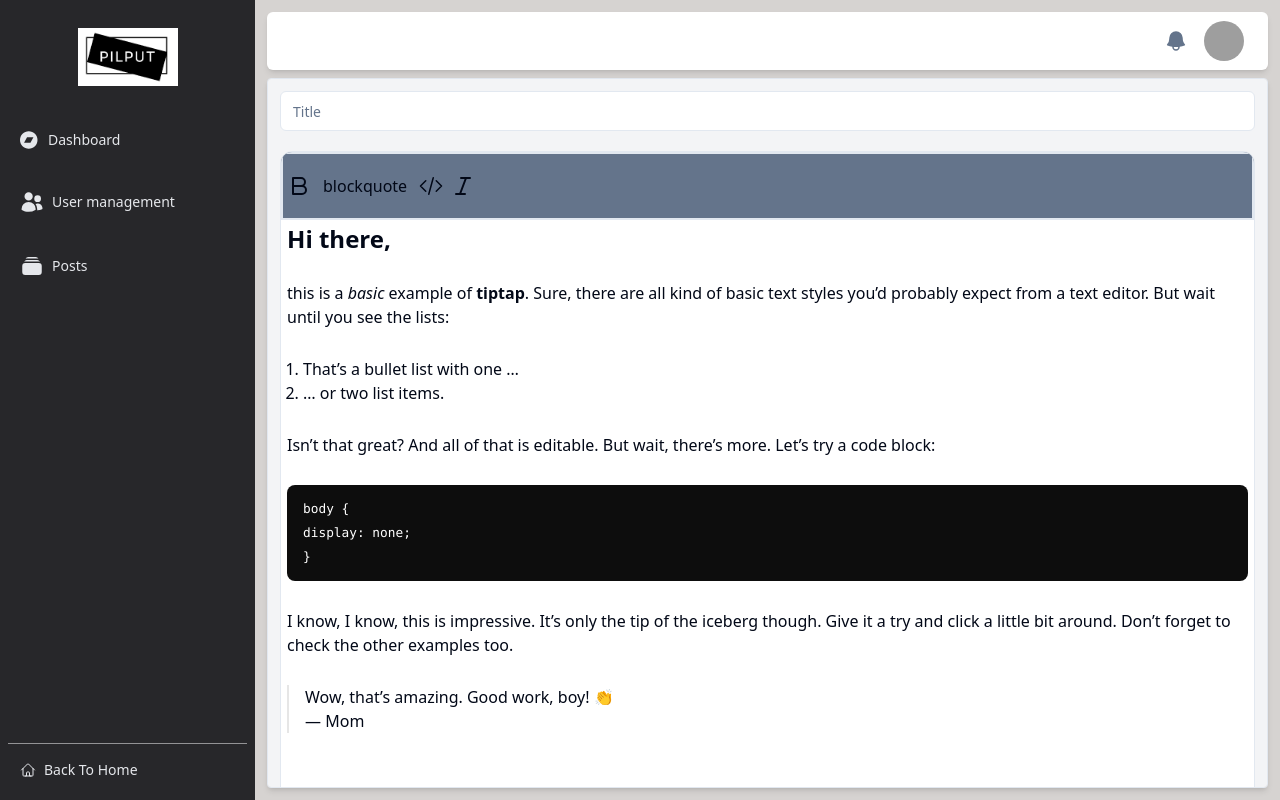
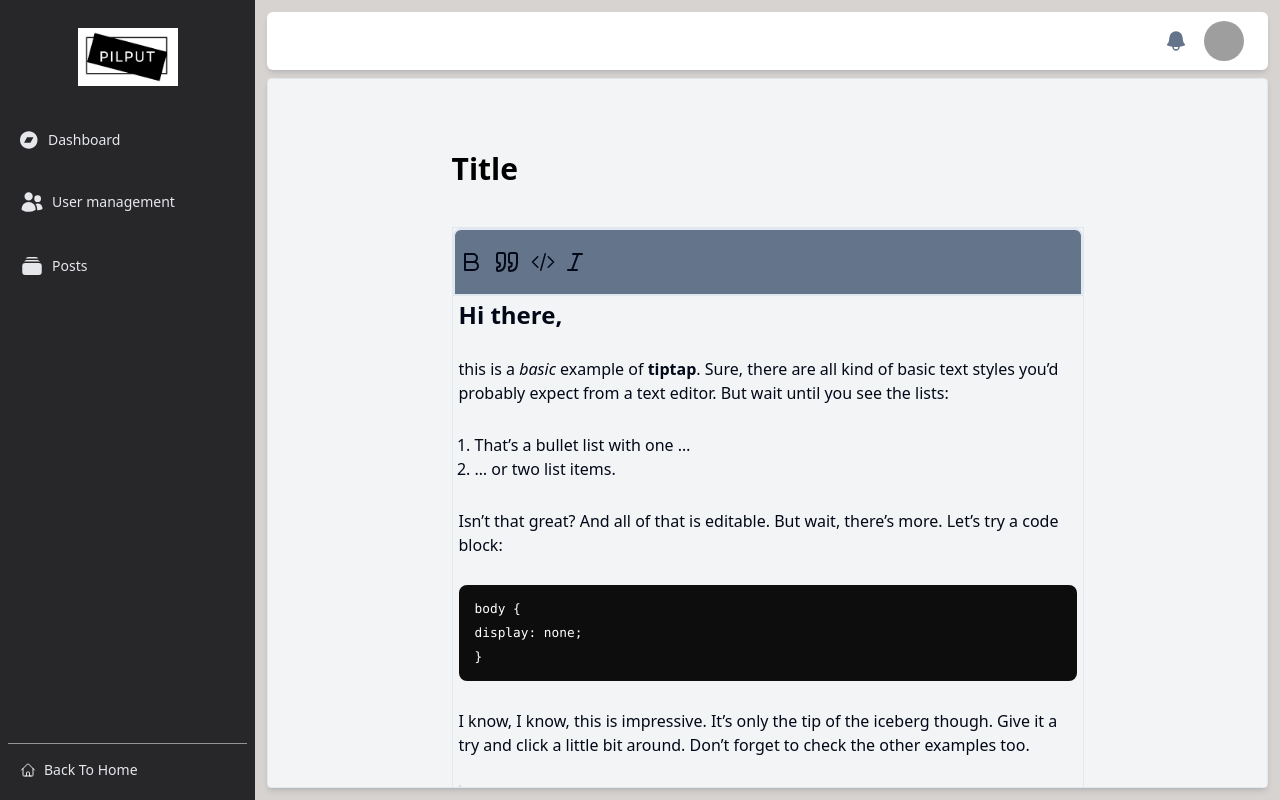
Before and after one commit to cecep31/pilput-type, a React (Vite) app: page /posts/create in a window 1280 px wide. Built offline with nearby package versions, Linux system fonts and the light colour scheme; no server answers; grey boxes are pictures that could not be loaded.

Commit message:
Refactor post editor and menu bar components

```diff
--- a/src/components/post/Editor.tsx
+++ b/src/components/post/Editor.tsx
@@ -41,8 +41,9 @@ display: none;
 
 const Tiptap = () => {
   return (
-    <div className="bg-white border rounded-xl overflow-hidden">
-      <EditorProvider editable={true}
+    <div className="border">
+      <EditorProvider
+        editable={true}
         slotBefore={<MenuBar />}
         extensions={extensions}
         content={content}
--- a/src/components/post/MenuBar.tsx
+++ b/src/components/post/MenuBar.tsx
@@ -1,5 +1,5 @@
 import { useCurrentEditor } from "@tiptap/react";
-import { Bold, Italic } from "lucide-react";
+import { Bold, Italic,Quote } from "lucide-react";
 
 const MenuBar = () => {
   const { editor } = useCurrentEditor();
@@ -8,7 +8,7 @@ const MenuBar = () => {
     return null;
   }
   return (
-    <div className="flex space-x-1 border-2 bg-slate-500 py-4">
+    <div className="flex space-x-1 rounded-t-lg border-2 bg-slate-500 py-4">
       <button
         onClick={() => editor?.chain().focus().toggleBold().run()}
         className={`${
@@ -23,7 +23,7 @@ const MenuBar = () => {
           editor?.isActive("bold") ? "bg-slate-600 text-white" : ""
         } p-1`}
       >
-        blockquote
+        <Quote />
       </button>
       <button
         onClick={() => editor?.chain().focus().toggleCodeBlock().run()}
--- a/src/pages/posts/create.tsx
+++ b/src/pages/posts/create.tsx
@@ -1,17 +1,21 @@
 // import { useEditor } from "@tiptap/react";
 import { useCurrentEditor } from "@tiptap/react";
 import Editor from "../../components/post/Editor";
-import { Input } from "@/components/ui/input";
 
 function PostCreate() {
-  const {editor} = useCurrentEditor();
+  const { editor } = useCurrentEditor();
   // const editor = useEditor();
   // console.log(editor?.getHTML());
- console.log(editor?.getHTML());
+  console.log(editor?.getHTML());
 
   return (
-    <div>
-      <Input placeholder="Title" />
+    <div className="max-w-2xl mx-auto px-5 py-5">
+      <div className="text-2xl mx-auto my-7 font-bold">
+        <input
+          className="w-full text-3xl py-3 font-bold text-black bg-transparent border-none"
+          value="Title"
+        />
+      </div>
       <div className="mt-5 porse">
         <Editor />
       </div>
```
